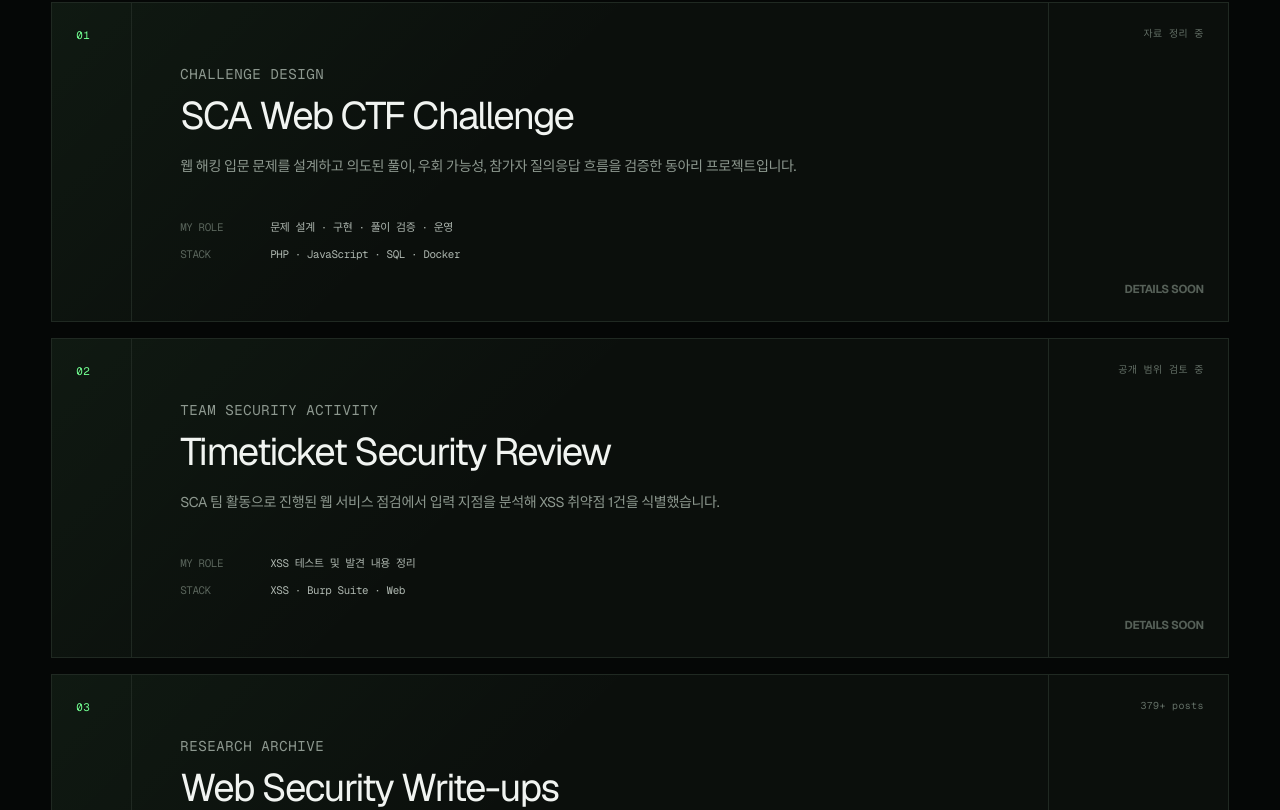
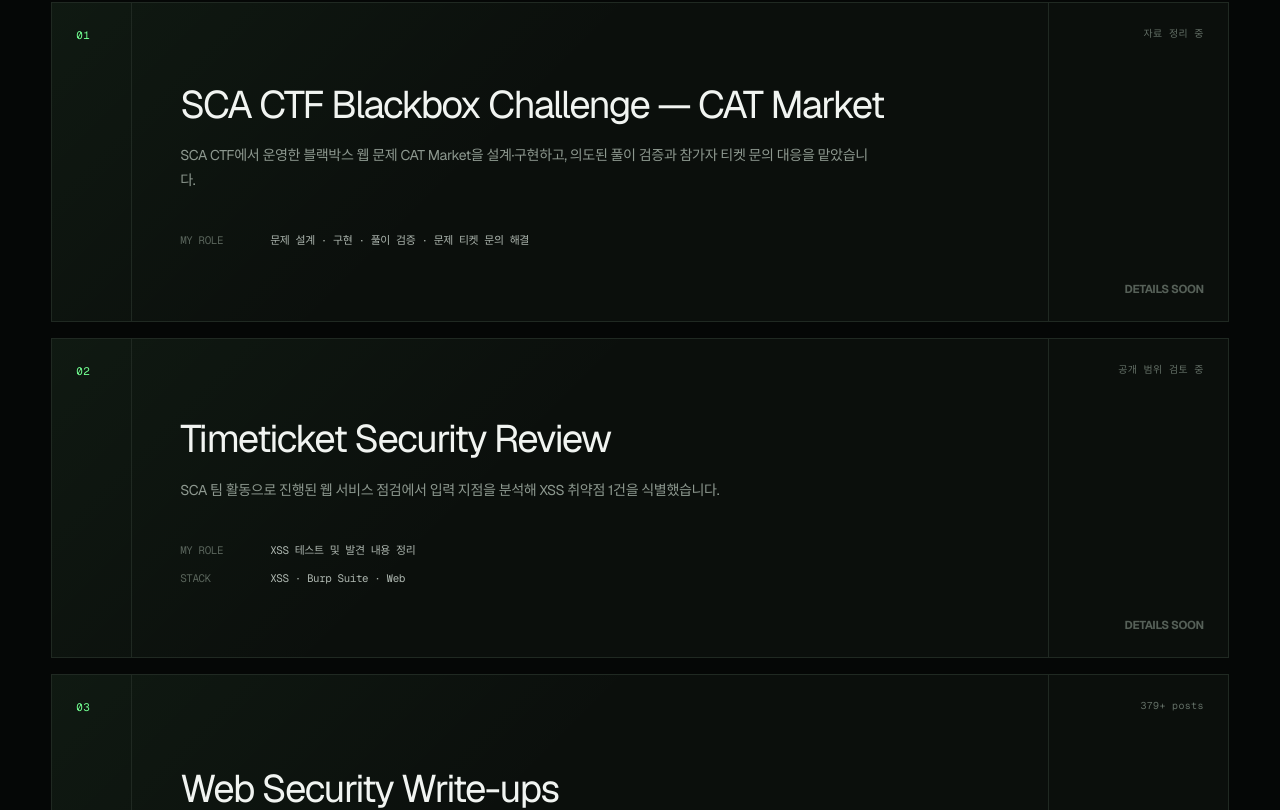
Before and after one commit to nnooww/woohyuk-portfolio, a Next.js app: page / in a window 1280 px wide. Shown: the part 4470-5280 px from the top of the page. Built offline with nearby package versions, Linux system fonts and the light colour scheme.

Commit message:
content: sync corrected SCA challenge

```diff
--- a/app/page.tsx
+++ b/app/page.tsx
@@ -83,17 +83,14 @@ const education = [
 const caseStudies = [
   {
     index: "01",
-    title: "SCA Web CTF Challenge",
-    eyebrow: "CHALLENGE DESIGN",
-    text: "웹 해킹 입문 문제를 설계하고 의도된 풀이, 우회 가능성, 참가자 질의응답 흐름을 검증한 동아리 프로젝트입니다.",
-    role: "문제 설계 · 구현 · 풀이 검증 · 운영",
-    stack: ["PHP", "JavaScript", "SQL", "Docker"],
+    title: "SCA CTF Blackbox Challenge — CAT Market",
+    text: "SCA CTF에서 운영한 블랙박스 웹 문제 CAT Market을 설계·구현하고, 의도된 풀이 검증과 참가자 티켓 문의 대응을 맡았습니다.",
+    role: "문제 설계 · 구현 · 풀이 검증 · 문제 티켓 문의 해결",
     state: "자료 정리 중",
   },
   {
     index: "02",
     title: "Timeticket Security Review",
-    eyebrow: "TEAM SECURITY ACTIVITY",
     text: "SCA 팀 활동으로 진행된 웹 서비스 점검에서 입력 지점을 분석해 XSS 취약점 1건을 식별했습니다.",
     role: "XSS 테스트 및 발견 내용 정리",
     stack: ["XSS", "Burp Suite", "Web"],
@@ -102,10 +99,8 @@ const caseStudies = [
   {
     index: "03",
     title: "Web Security Write-ups",
-    eyebrow: "RESEARCH ARCHIVE",
     text: "CTF와 Dreamhack 웹 문제를 풀며 취약점 원인, 실패한 접근, 최종 공격 흐름을 Tistory에 기록하고 있습니다.",
     role: "분석 · 익스플로잇 · 기술 문서 작성",
-    stack: ["XSS", "OAuth", "LFI", "Cookie"],
     state: "379+ posts",
     href: "https://wohyuk.tistory.com/",
   },
@@ -272,19 +267,17 @@ export default function Home() {
           <div>
             <h2>Security Projects</h2>
           </div>
-          <p>공개 가능한 범위에서 역할과 결과를 정확히 표현했습니다.</p>
         </div>
         <div className="project-list">
           {caseStudies.map((project) => (
             <article className="project-card" key={project.title}>
               <div className="project-number mono">{project.index}</div>
               <div className="project-body">
-                <p className="eyebrow mono">{project.eyebrow}</p>
                 <h3>{project.title}</h3>
                 <p>{project.text}</p>
                 <dl>
                   <div><dt>MY ROLE</dt><dd>{project.role}</dd></div>
-                  <div><dt>STACK</dt><dd>{project.stack.join(" · ")}</dd></div>
+                  {project.stack ? <div><dt>STACK</dt><dd>{project.stack.join(" · ")}</dd></div> : null}
                 </dl>
               </div>
               <div className="project-meta">
```
